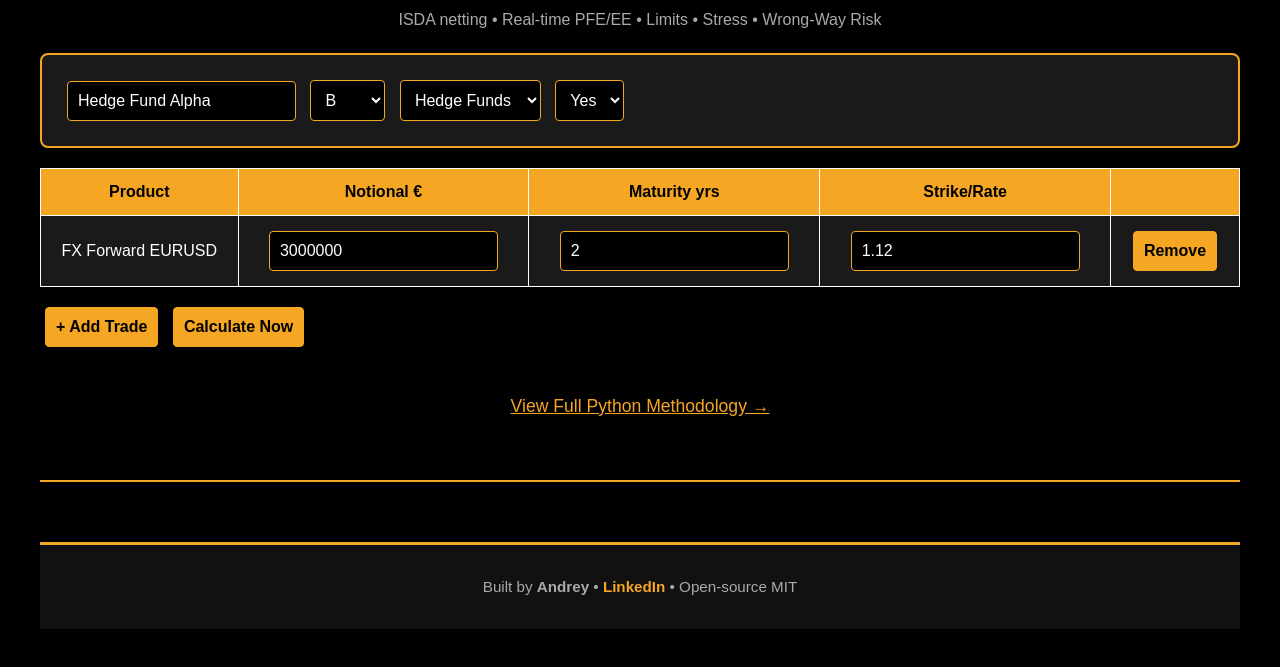
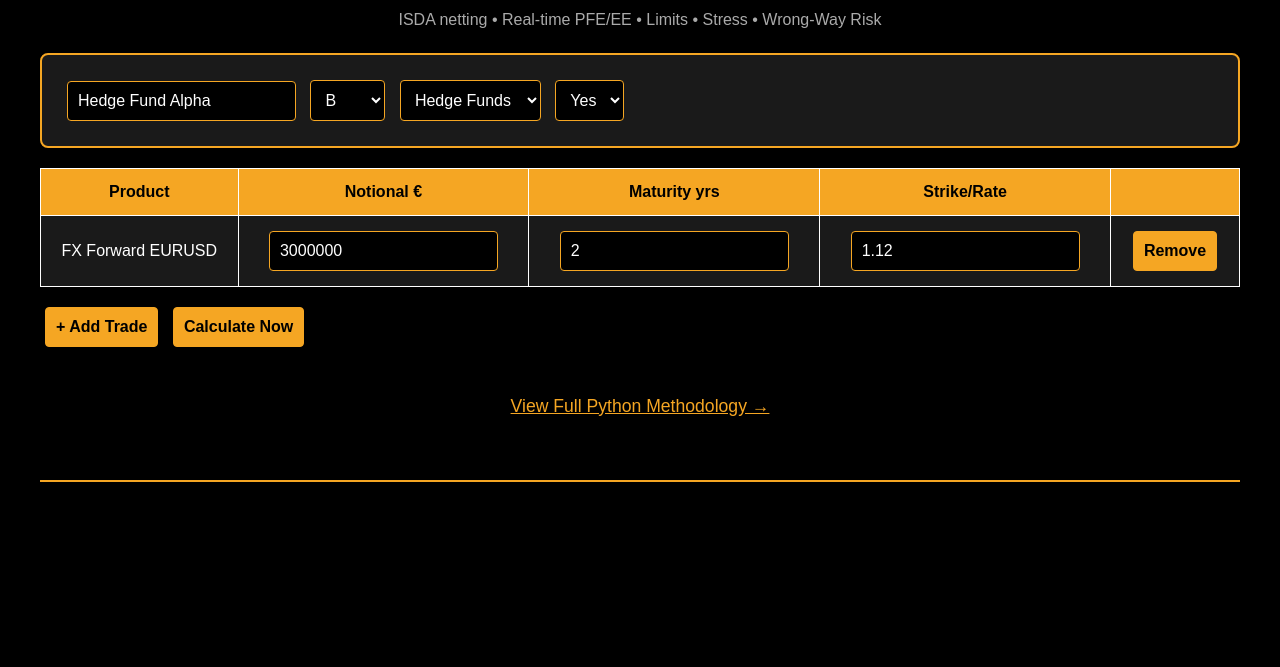
Before and after one commit to and86rey/ccr-backtest-mvp, a plain HTML site: page docs/index.html in a window 1280 px wide. Shown: the part 139-806 px from the top of the page. Drawn offline with nearby package versions, Linux system fonts and the light colour scheme.

Commit message:
Update index.html

```diff
--- a/docs/index.html
+++ b/docs/index.html
@@ -58,11 +58,7 @@
   </p>
 
   <hr style="border:1px solid #f5a623; margin:60px 0">
-  <footer style="text-align:center; color:#aaa;">
-    Built by <strong>Andrey</strong> •
-    <a href="https://www.linkedin.com/in/and86rey/" target="_blank" style="color:#f5a623; text-decoration:none; font-weight:bold;">LinkedIn</a> •
-    Open-source MIT
-  </footer>
+
 </div>
 
 <script>
```
